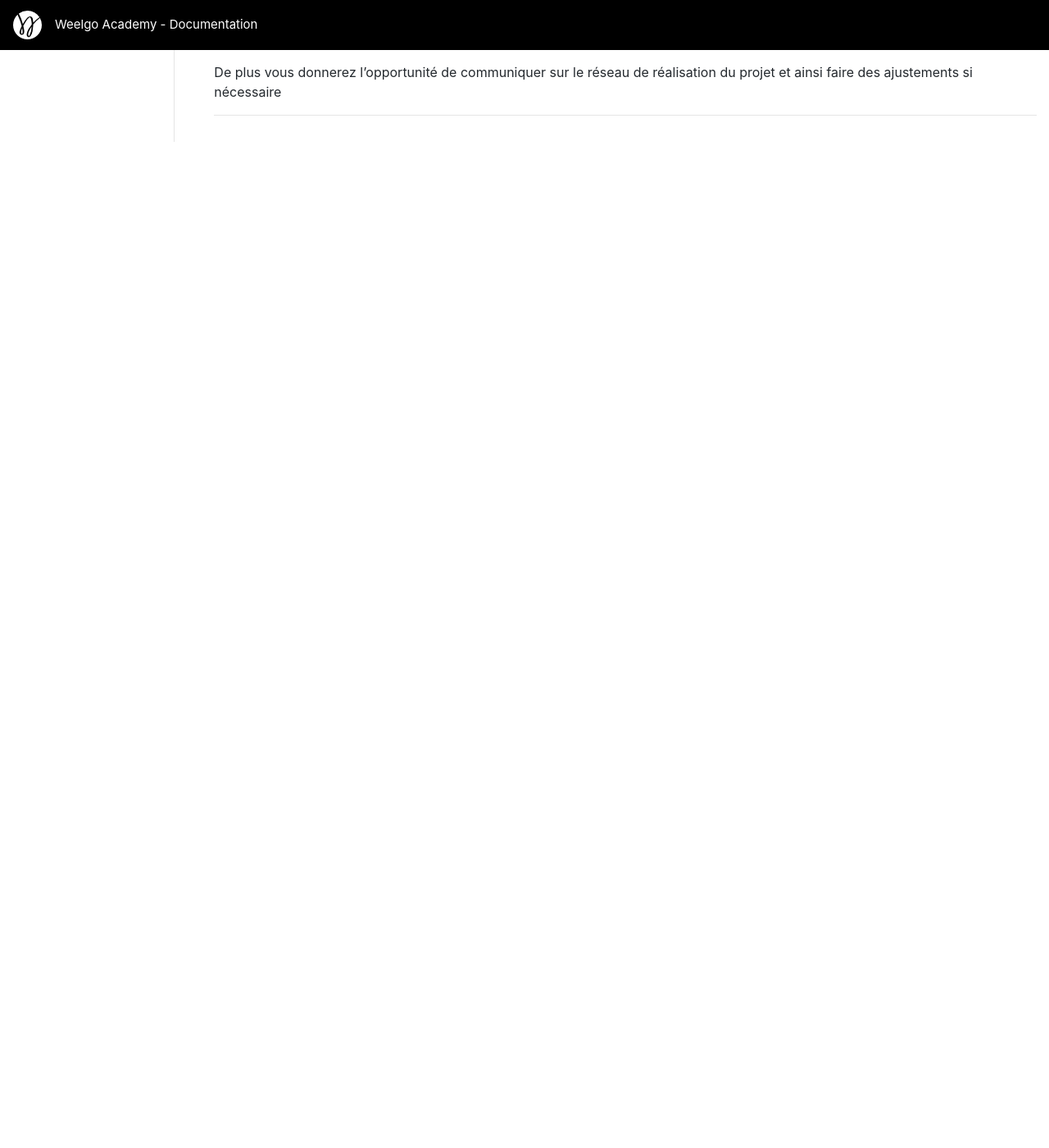
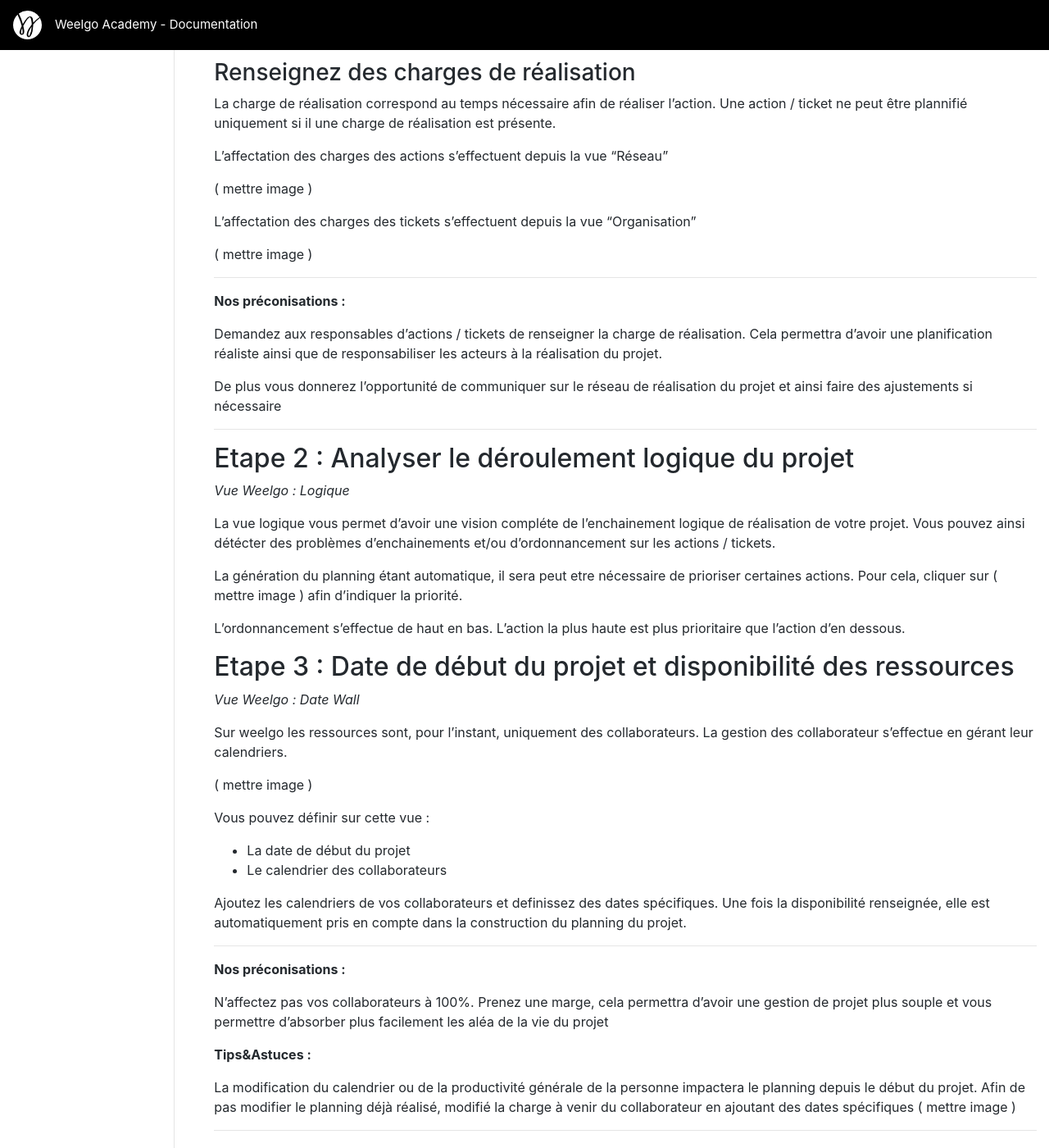
Before and after one commit to Weelgo/weelgo.github.io, a Jekyll site: the page built from fr/tutoriels/creationReseau.md, in a window 1280 px wide and 1400 px high, scrolled down 3882 px. Shown: the whole window at 82% size. Built offline with Jekyll 4.4.1, drawn with Linux system fonts in a browser that asks for light colours; before the commit the page ends 4055 px from its top, so only the background shows below that; some of the changed text lies outside the part shown.

Commit message:
Update creationReseau.md

```diff
--- a/fr/tutoriels/creationReseau.md
+++ b/fr/tutoriels/creationReseau.md
@@ -72,6 +72,7 @@ Pour vous aidez dans votre choix, dites-vous que le réseau doit matérialiser l
 Nous vous conseillons donc de construire vos actions en fonction des livrables qui doivent être livrés.
 
 Dans weelgo, chaque action doit obligatoirement avoir des livrables.
+
 ---
 **Nos préconisations :**
 
@@ -131,13 +132,19 @@ Ils peuvent être créés en cliquant sur ( mettre image ). Ils peuvent être d
 
 Le livrable etant rattaché à l'action, les tickets n'aboutissent pas à un livrable dans Weelgo. Néanmoins, ils ont des caractéristiques communes. Vous pouvez affectez des responsables aux tickets ainsi que des charges de réalisation.
 
+Les tickets sont priorisés de haut en bas. Les tickets situés le plus en haut sont plus prioritaires que les tickets en dessous ( mettre image )
+
+---
 **Nos préconisations :**
 
 > Considérer les tickets comme la TODO liste de l'action.
 
+**Tips&Astuces :**
+> Un ticket sans charge de réalisation peut être géré comme un ticket avec une charge. Néanmoins il apparaitra pas dans les vues de planification.
+
 ---
 
-## Affectation des responsables
+### Affectation des responsables
 
 L'affectation des responsables permet de transmette la responsabilité de l'action à un collaborateur.
 
@@ -145,9 +152,15 @@ Pour cela, trouvez votre collaborateur depuis le bouton Ressources ( mettre imag
 
 Une fois séléctionné, il suffit d'affecter ( drag&drop ) la personne à une action ou à un ticket. ( mettre image )
 
+---
+**Nos préconisations :**
+> Affectez un responsable unique à une action
 
+**Tips&Astuces :**
+> Si l'action contient plusieurs responsable. Nous considérons que l'action sera réalisée par l'ensemble des collaborateurs en même temps ( en fonction de leurs disponibilités ). La charge de réalisation sera alors distribuée entre tous les responsables.
 
-## Renseignez des charges de réalisation
+---
+### Renseignez des charges de réalisation
 
 La charge de réalisation correspond au temps nécessaire afin de réaliser l'action. Une action / ticket ne peut être plannifié uniquement si il une charge de réalisation est présente.
 
@@ -159,6 +172,7 @@ L'affectation des charges des tickets s'effectuent depuis la vue "Organisation"
 
 ( mettre image )
 
+---
 **Nos préconisations :**
 
 > Demandez aux responsables d'actions / tickets de renseigner la charge de réalisation. Cela permettra d'avoir une planification réaliste ainsi que de responsabiliser les acteurs à la réalisation du projet.
@@ -166,3 +180,40 @@ L'affectation des charges des tickets s'effectuent depuis la vue "Organisation"
 > De plus vous donnerez l'opportunité de communiquer sur le réseau de réalisation du projet et ainsi faire des ajustements si nécessaire
 
 ---
+
+## Etape 2 : Analyser le déroulement logique du projet
+
+*Vue Weelgo : Logique*
+
+La vue logique vous permet d'avoir une vision compléte de l'enchainement logique de réalisation de votre projet. Vous pouvez ainsi détécter des problèmes d'enchainements et/ou d'ordonnancement sur les actions / tickets.
+
+La génération du planning étant automatique, il sera peut etre nécessaire de prioriser certaines actions. Pour cela, cliquer sur ( mettre image ) afin d'indiquer la priorité.
+
+L'ordonnancement s'effectue de haut en bas. L'action la plus haute est plus prioritaire que l'action d'en dessous.
+
+
+## Etape 3 : Date de début du projet et disponibilité des ressources
+
+*Vue Weelgo : Date Wall*
+
+Sur weelgo les ressources sont, pour l'instant, uniquement des collaborateurs. La gestion des collaborateur s'effectue en gérant leur calendriers.
+
+( mettre image )
+
+Vous pouvez définir sur cette vue :
++ La date de début du projet
++ Le calendrier des collaborateurs
+
+Ajoutez les calendriers de vos collaborateurs et definissez des dates spécifiques. Une fois la disponibilité renseignée, elle est automatiquement pris en compte dans la construction du planning du projet.
+
+
+
+---
+**Nos préconisations :**
+
+> N'affectez pas vos collaborateurs à 100%. Prenez une marge, cela permettra d'avoir une gestion de projet plus souple et vous permettre d'absorber plus facilement les aléa de la vie du projet
+
+**Tips&Astuces :**
+> La modification du calendrier ou de la productivité générale de la personne impactera le planning depuis le début du projet. Afin de pas modifier le planning déjà réalisé, modifié la charge à venir du collaborateur en ajoutant des dates spécifiques ( mettre image )
+
+---
```
